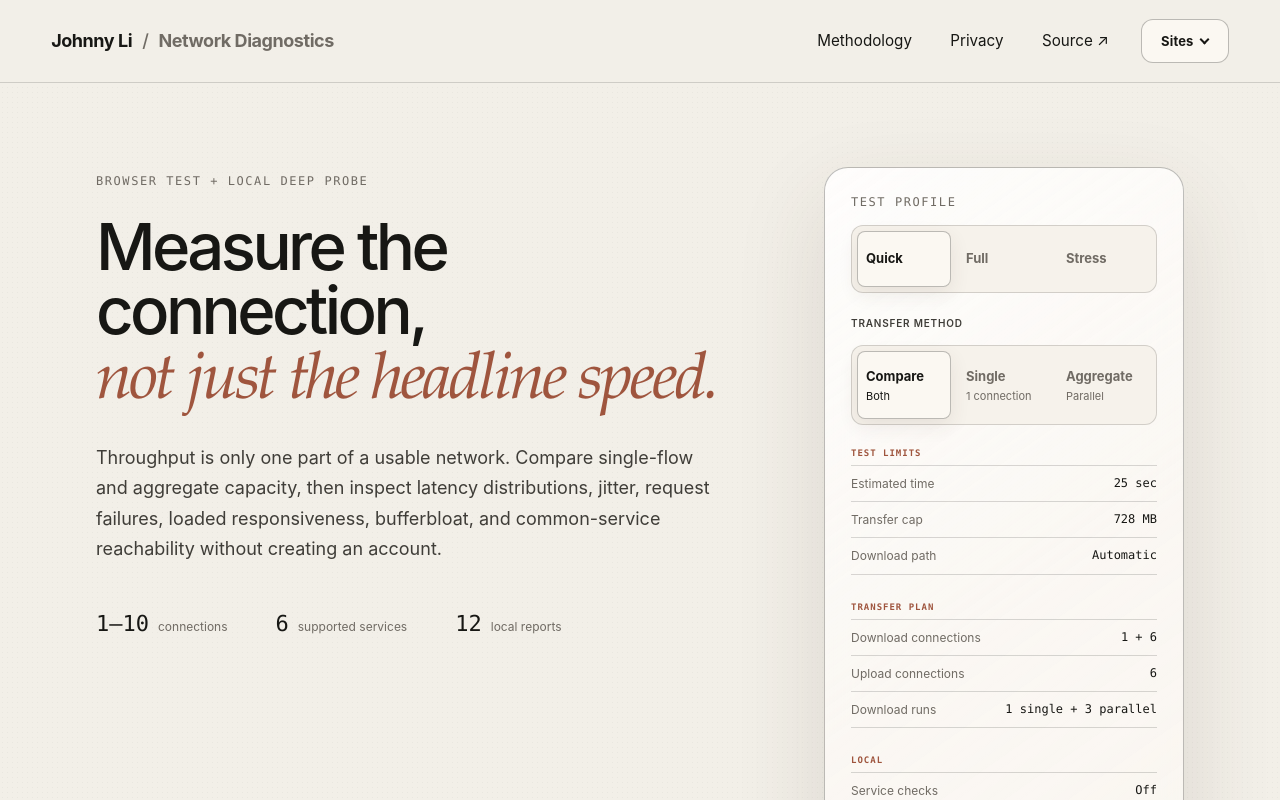
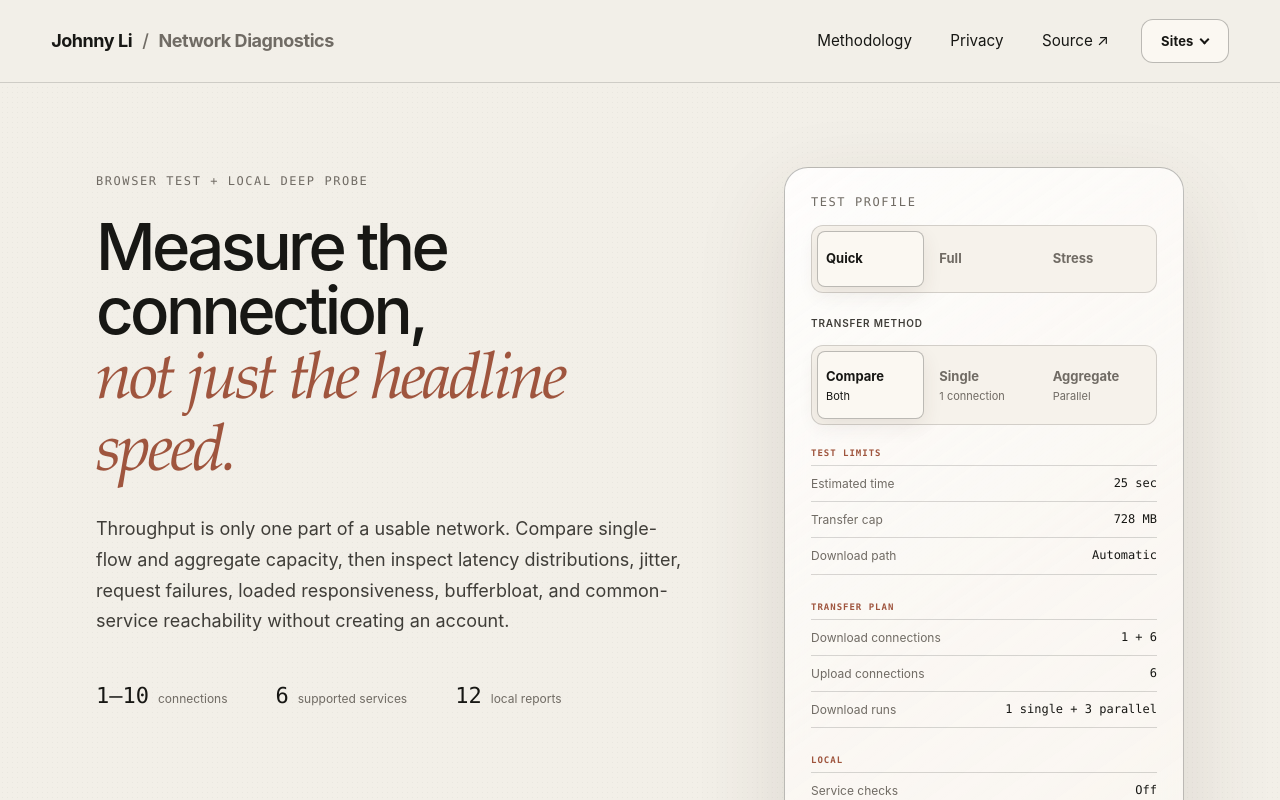
Before and after one commit to JohnnyZLi/Network-Diagnostics-Suite, a React (Vite) app: page / in a window 1280 px wide. Shown: the top 800 px of the page. Built offline with nearby package versions, Linux system fonts and the light colour scheme.

Commit message:
Give the test controls more desktop width

```diff
--- a/src/hero-layout.css
+++ b/src/hero-layout.css
@@ -3,6 +3,7 @@
    while its own hero section is still in view. */
 @media (min-width: 1101px) {
   .hero {
+    grid-template-columns: minmax(0, 1.45fr) minmax(400px, .74fr);
     align-items: start;
   }
 
```
